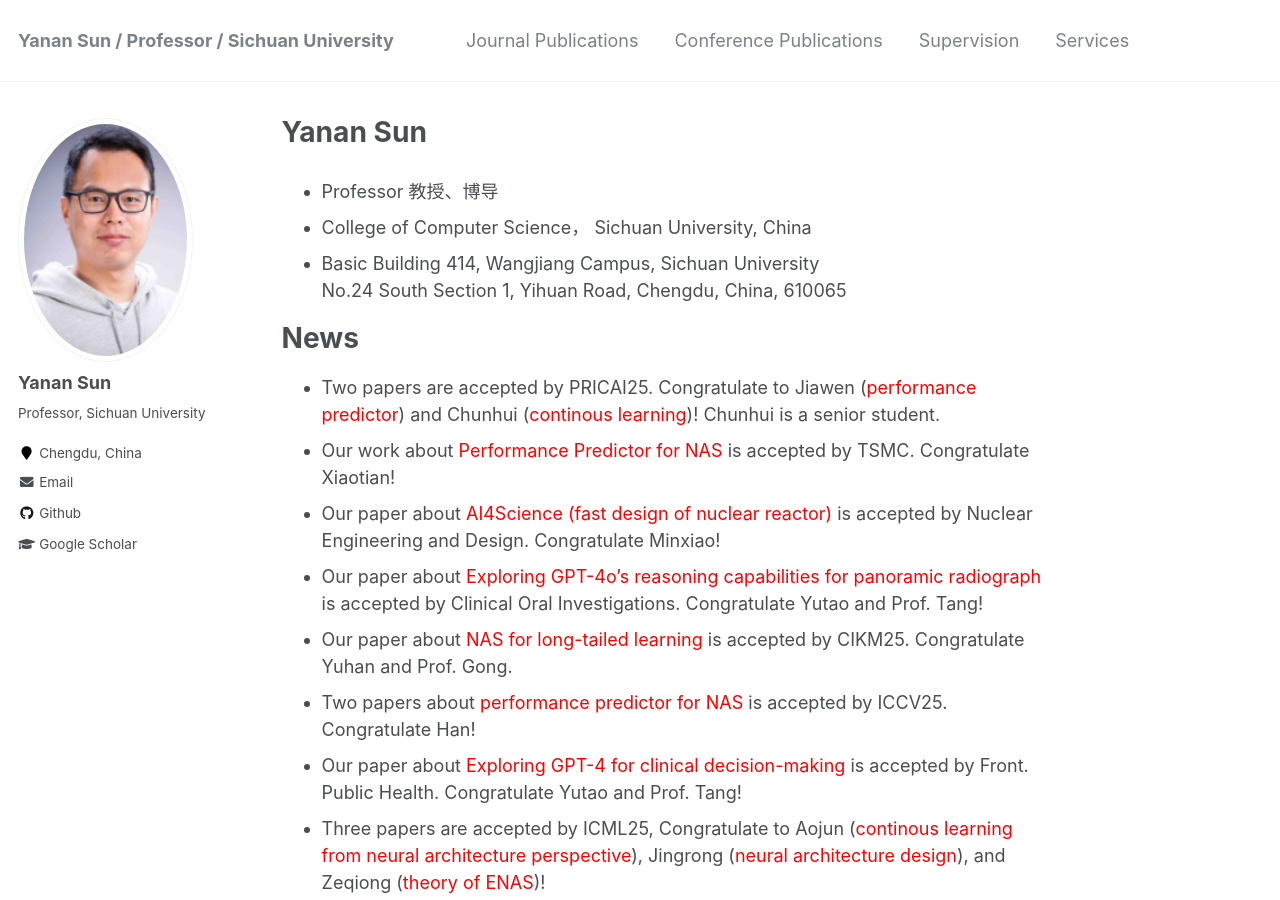
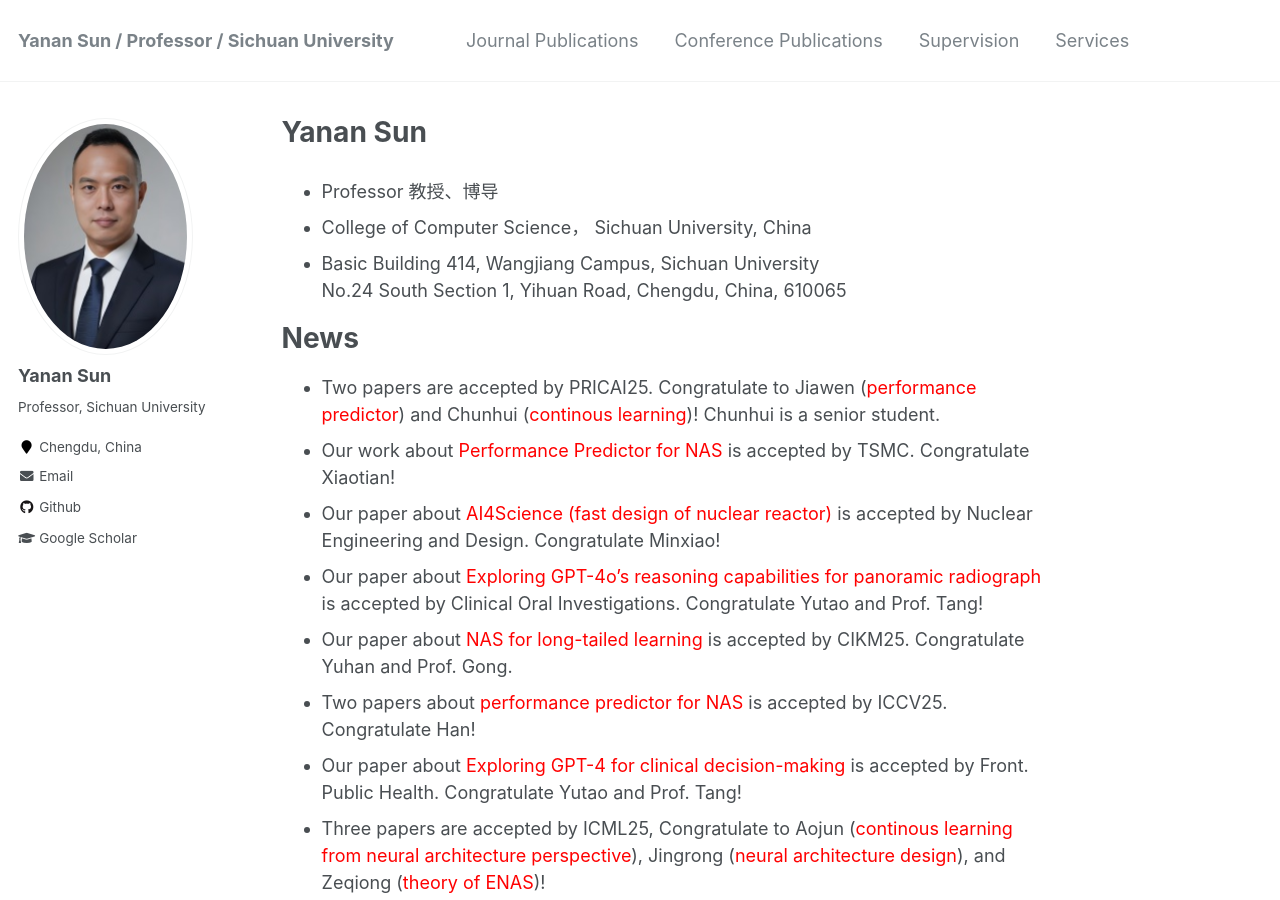
Before and after one commit to yn-sun/yn-sun.github.io, a Jekyll site: the page built from _pages/about.md, in a window 1280 px wide and 900 px high. Built offline with Jekyll 4.4.1, drawn with Linux system fonts in a browser that asks for light colours; comment, search, counter and statistics services are not loaded.

Commit message:
Update _config.yml

```diff
--- a/_config.yml
+++ b/_config.yml
@@ -81,7 +81,7 @@ analytics:
 # Site Author
 author:
   name             : "Yanan Sun"
-  avatar           : "head.png"
+  avatar           : "head.jpg"
   bio              : "Professor, Sichuan University"
   location         : "Chengdu, China"
   employer         :
```
